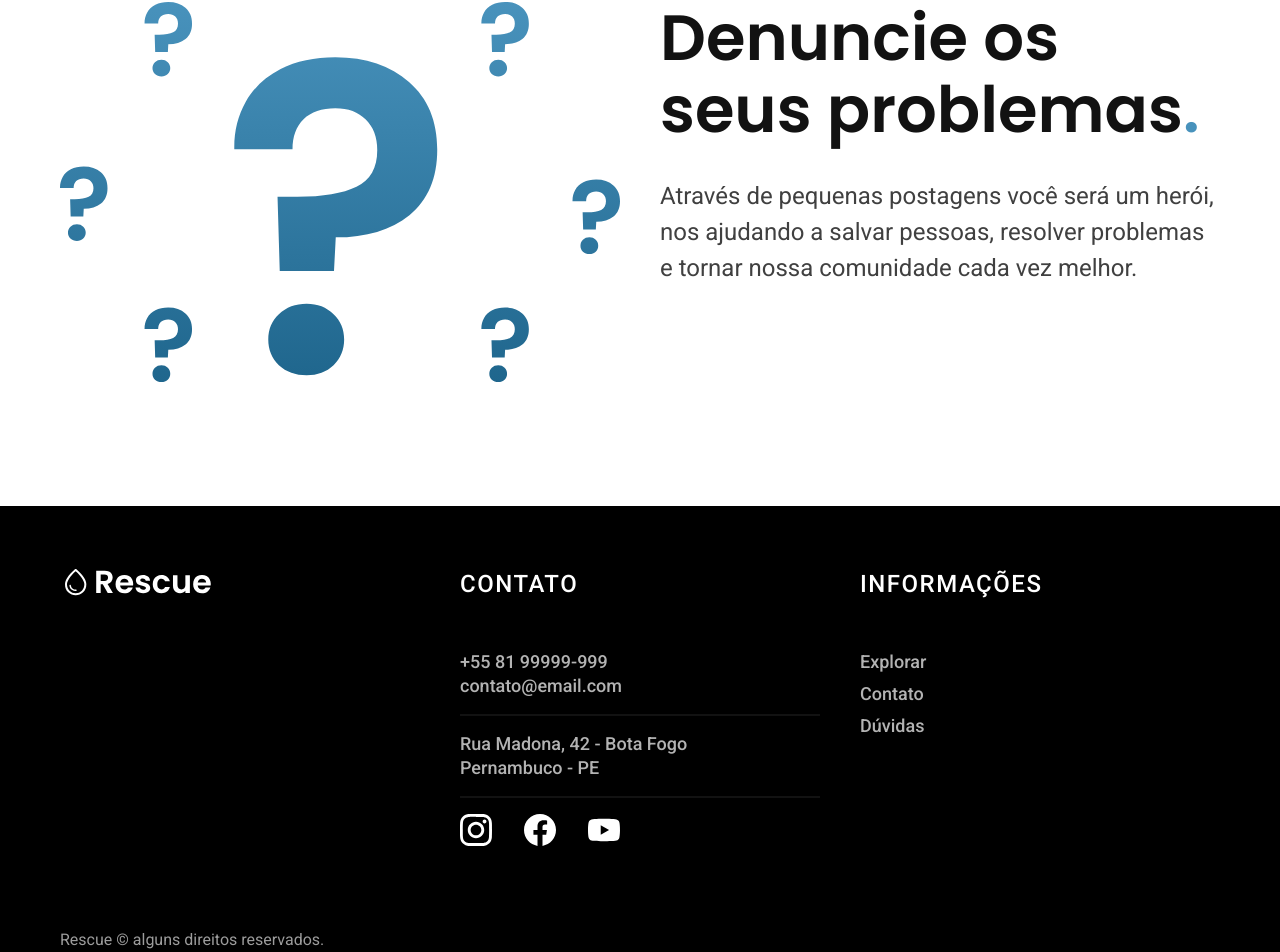
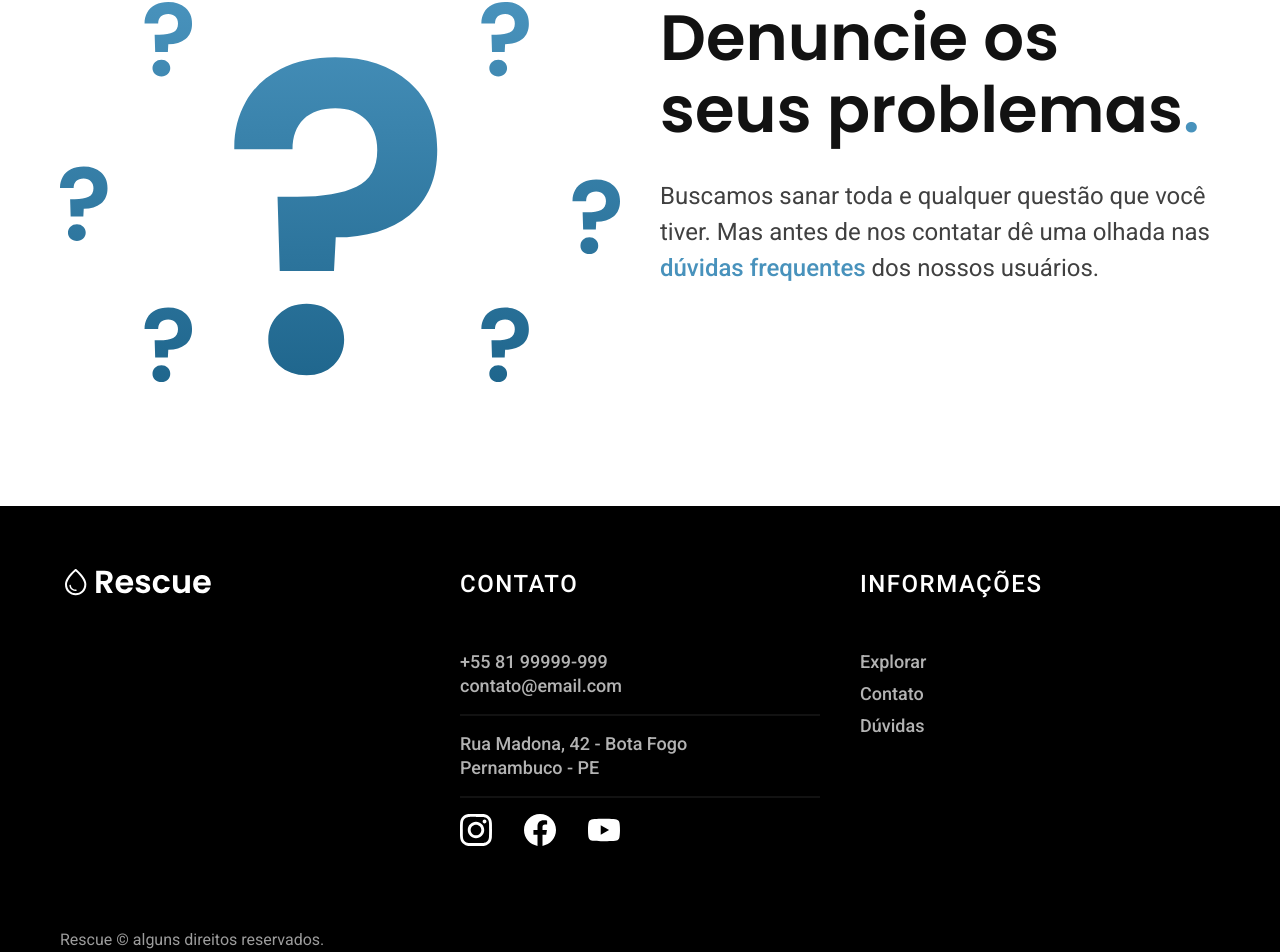
Before and after one commit to i4n-v/Rescue, a Svelte app in the folder front-end/: page / in a window 1280 px wide. Shown: the part 2044-2996 px from the top of the page. Built offline with nearby package versions, Linux system fonts and the light colour scheme.

Commit message:
Adição link de dúvidas (#3)
* Deletando svg

* Adicionando link de dúvidas

```diff
--- a/front-end/src/pages/Home/Home.svelte
+++ b/front-end/src/pages/Home/Home.svelte
@@ -1,5 +1,5 @@
 <script>
-  import { UnderlineButton } from "../../components";
+  import { UnderlineButton, Link } from "../../components";
   import Water from "../../assets/svg/Water.svelte";
   import Doubts from "../../assets/svg/Doubts.svelte";
   import DoubtsMin from "../../assets/svg/DoubtsMin.svelte";
@@ -68,8 +68,11 @@
       Denuncie os seus problemas<span>.</span>
     </h2>
     <p class="description">
-      Através de pequenas postagens você será um herói, nos ajudando a salvar
-      pessoas, resolver problemas e tornar nossa comunidade cada vez melhor.
+      Buscamos sanar toda e qualquer questão que você tiver. Mas antes de nos
+      contatar dê uma olhada nas <Link href="/duvidas" className="action-link"
+        >dúvidas frequentes</Link
+      >
+      dos nossos usuários.
     </p>
   </div>
 </section>
@@ -239,6 +242,17 @@
     display: none !important;
   }
 
+  :global(.action-link) {
+    text-decoration: none;
+    color: var(--p01);
+    font: var(--roboto-l-b);
+    transition: 0.3s ease-in-out;
+  }
+
+  :global(.action-link:hover) {
+    color: var(--p03);
+  }
+
   @media (max-width: 600px) {
     #rescue-intro {
       height: 300px;
```
Also changed, not shown: front-end/src/assets/svg/doubts.svelte (deleted, +0 -1 lines).
